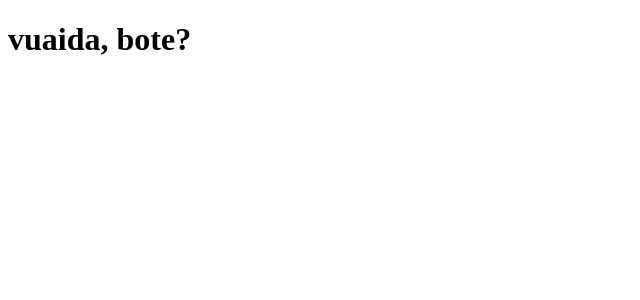
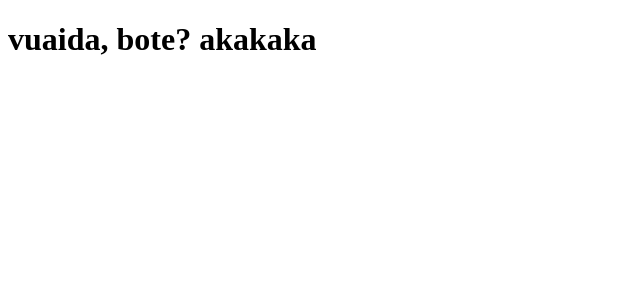
Before and after one commit to m4sterin/clone-tabnews, a Next.js app: page / in a window 1280 px wide. Shown: the top 300 px of the page, without its empty margins (0-640 px from the left). Built offline with nearby package versions, Linux system fonts and the light colour scheme.

Commit message:
modificando a frase

```diff
--- a/pages/index.js
+++ b/pages/index.js
@@ -1,5 +1,5 @@
 function Home() {
-    return <h1>vuaida, bote?</h1>
+    return <h1>vuaida, bote? akakaka</h1>
 }
 
 export default Home;
```
